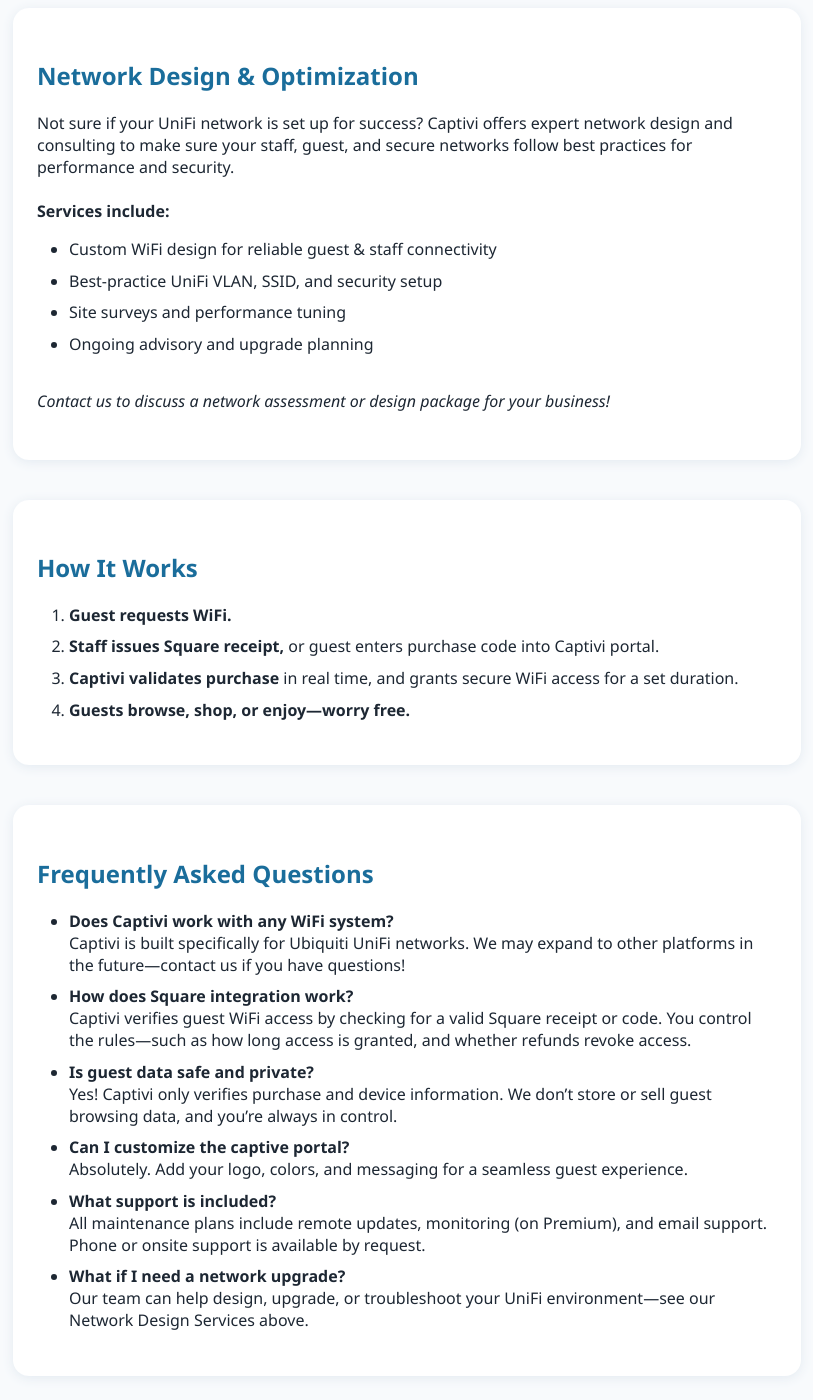
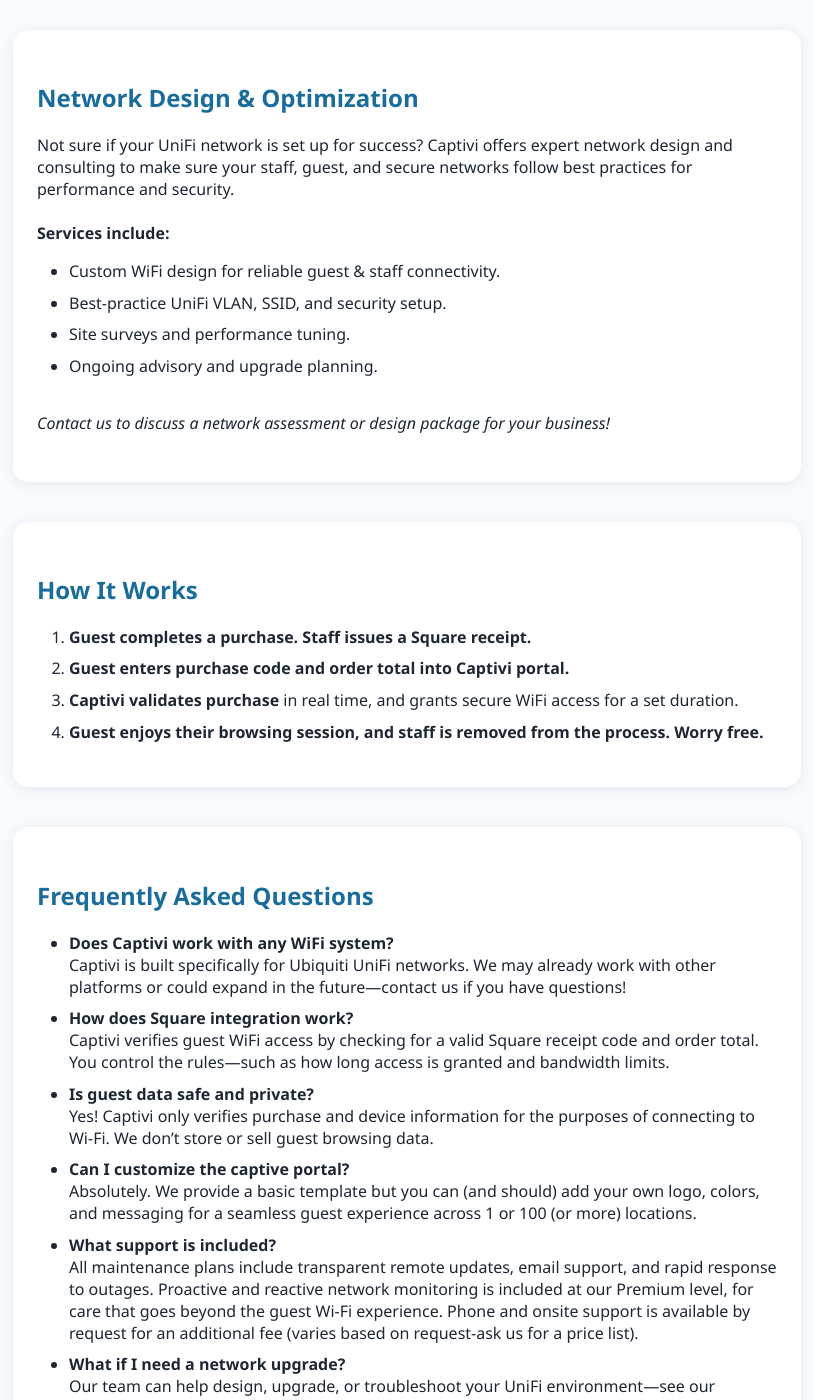
Before and after one commit to sysadmininator/captivi-website, a Jekyll site: the page built from index.html, in a window 1280 px wide and 1400 px high, scrolled down 1854 px. Shown: the whole window, without its empty margins (233-1046 px from the left). Built offline with Jekyll 4.4.1, drawn with Linux system fonts in a browser that asks for light colours; some of the changed text lies outside the part shown.

Commit message:
update wording

```diff
--- a/_layouts/default.html
+++ b/_layouts/default.html
@@ -13,26 +13,26 @@
     <img src="{{ '/assets/images/captivi-logo.png' | relative_url }}" alt="Captivi logo" class="logo">
     <h1>Captivi</h1>
     <div class="tagline">WiFi, Simplified. Guests, Captivated.</div>
-    <p>Seamless guest onboarding for UniFi networks with integrated Square POS validation.<br>Connect. Pay. Welcome.</p>
+    <p>Seamless guest onboarding for UniFi networks with integrated Square POS validation.<br>Connect. Verify. Browse.</p>
   </header>
 
   <div class="section">
     <h2>Why Captivi?</h2>
     <p>
-      Captivi streamlines guest WiFi access for hospitality, retail, and event spaces by connecting your UniFi network to real-time Square POS receipts. No more manual voucher codes, awkward conversations, or unreliable WiFi policies—just easy, secure access when your guests need it most.
+      Captivi streamlines guest WiFi access for hospitality, retail, and event spaces by connecting your UniFi network to real-time Square POS receipts. No more manual voucher codes, awkward conversations, or unreliable WiFi policies. Just easy, secure access when your guests need it most.
     </p>
     <div class="features">
       <div class="feature">
         <h3>Effortless Guest Access</h3>
-        <p>Authorize guests onto WiFi with proof of purchase or a simple Square receipt. One click, no hassle.</p>
+        <p>Authorize guests onto WiFi with proof of purchase using a simple Square receipt. Less clicks for your customers, no hassle for your employees.</p>
       </div>
       <div class="feature">
         <h3>Secure & Flexible</h3>
-        <p>Keep your network safe. Only paying or validated guests connect, with customizable timeouts and access rules.</p>
+        <p>Keep your network safe. Only paying or validated guests connect, with customizable timeouts, access, and bandwidth rules.</p>
       </div>
       <div class="feature">
         <h3>Designed for UniFi + Square</h3>
-        <p>Built specifically for Ubiquiti UniFi controllers and Square POS—no clunky workarounds or complex hardware required.</p>
+        <p>Built specifically for Ubiquiti UniFi controllers and Square POS. No clunky workarounds or complex hardware required (in fact, no extra hardware at all!).</p>
       </div>
       <div class="feature">
         <h3>Modern, Simple Portal</h3>
@@ -58,11 +58,11 @@
     <div class="price-box">
       <strong>Maintenance & Support Plans:</strong><br>
       <ul style="padding-left: 20px; margin: 8px 0; color:#263c53;">
-        <li><strong>Basic:</strong> $50/month (maintenance/upkeep, up to 3 sites)</li>
+        <li><strong>Basic:</strong> $50/month (maintenance, up to 3 sites)</li>
         <li><strong>Plus:</strong> $100/month (maintenance + additional site support)</li>
-        <li><strong>Premium:</strong> $150/month (all above + ongoing UniFi network monitoring)</li>
+        <li><strong>Premium:</strong> $150/month (everything above + UniFi network monitoring)</li>
       </ul>
-      <p style="margin-top:0.3em;color:#507087;">Pick the plan that fits your needs. All plans include remote updates, email support, and rapid response to outages.</p>
+      <p style="margin-top:0.3em;color:#507087;">Pick the plan that fits your needs. All plans include transparent remote updates, email support, and rapid response to outages.</p>
     </div>
     <small style="color:#909fa7;">*Volume discounts and custom packages available for multi-site venues.</small>
   </div>
@@ -74,10 +74,10 @@
       <br>
       <strong>Services include:</strong>
       <ul>
-        <li>Custom WiFi design for reliable guest & staff connectivity</li>
-        <li>Best-practice UniFi VLAN, SSID, and security setup</li>
-        <li>Site surveys and performance tuning</li>
-        <li>Ongoing advisory and upgrade planning</li>
+        <li>Custom WiFi design for reliable guest & staff connectivity.</li>
+        <li>Best-practice UniFi VLAN, SSID, and security setup.</li>
+        <li>Site surveys and performance tuning.</li>
+        <li>Ongoing advisory and upgrade planning.</li>
       </ul>
       <br>
       <em>Contact us to discuss a network assessment or design package for your business!</em>
@@ -87,10 +87,10 @@
   <div class="section">
     <h2>How It Works</h2>
     <ol>
-      <li><strong>Guest requests WiFi.</strong></li>
-      <li><strong>Staff issues Square receipt,</strong> or guest enters purchase code into Captivi portal.</li>
+      <li><strong>Guest completes a purchase. Staff issues a Square receipt.</strong></li>
+      <li><strong>Guest enters purchase code and order total into Captivi portal.</strong></li>
       <li><strong>Captivi validates purchase</strong> in real time, and grants secure WiFi access for a set duration.</li>
-      <li><strong>Guests browse, shop, or enjoy—worry free.</strong></li>
+      <li><strong>Guest enjoys their browsing session, and staff is removed from the process. Worry free.</strong></li>
     </ol>
   </div>
 
@@ -99,23 +99,23 @@
     <ul>
       <li>
         <strong>Does Captivi work with any WiFi system?</strong><br>
-        Captivi is built specifically for Ubiquiti UniFi networks. We may expand to other platforms in the future—contact us if you have questions!
+        Captivi is built specifically for Ubiquiti UniFi networks. We may already work with other platforms or could expand in the future—contact us if you have questions!
       </li>
       <li>
         <strong>How does Square integration work?</strong><br>
-        Captivi verifies guest WiFi access by checking for a valid Square receipt or code. You control the rules—such as how long access is granted, and whether refunds revoke access.
+        Captivi verifies guest WiFi access by checking for a valid Square receipt code and order total. You control the rules—such as how long access is granted and bandwidth limits.
       </li>
       <li>
         <strong>Is guest data safe and private?</strong><br>
-        Yes! Captivi only verifies purchase and device information. We don’t store or sell guest browsing data, and you’re always in control.
+        Yes! Captivi only verifies purchase and device information for the purposes of connecting to Wi-Fi. We don’t store or sell guest browsing data.
       </li>
       <li>
         <strong>Can I customize the captive portal?</strong><br>
-        Absolutely. Add your logo, colors, and messaging for a seamless guest experience.
+        Absolutely. We provide a basic template but you can (and should) add your own logo, colors, and messaging for a seamless guest experience across 1 or 100 (or more) locations.
       </li>
       <li>
         <strong>What support is included?</strong><br>
-        All maintenance plans include remote updates, monitoring (on Premium), and email support. Phone or onsite support is available by request.
+        All maintenance plans include transparent remote updates, email support, and rapid response to outages. Proactive and reactive network monitoring is included at our Premium level, for care that goes beyond the guest Wi-Fi experience. Phone and onsite support is available by request for an additional fee (varies based on request-ask us for a price list).
       </li>
       <li>
         <strong>What if I need a network upgrade?</strong><br>
@@ -152,8 +152,8 @@
   <div class="cta">
     <h2>Contact Us</h2>
     <p>Ready to transform your guest experience? Interested in partnering or want a demo?</p>
-    <button class="btn" onclick="window.location.href='mailto:info@captivi.com';">Contact Us</button>
-    <p style="margin-top:14px;color:var(--text-light);">Or email <a href="mailto:info@captivi.com">info@captivi.com</a></p>
+    <button class="btn" onclick="window.location.href='mailto:sales@captivi.info';">Contact Us</button>
+    <p style="margin-top:14px;color:var(--text-light);">Or email <a href="mailto:info@captivi.com">sales@captivi.info</a></p>
   </div>
 
   <div class="footer">
```
Also changed, not shown: other parts of _layouts/default.html (+2 -2 lines).
